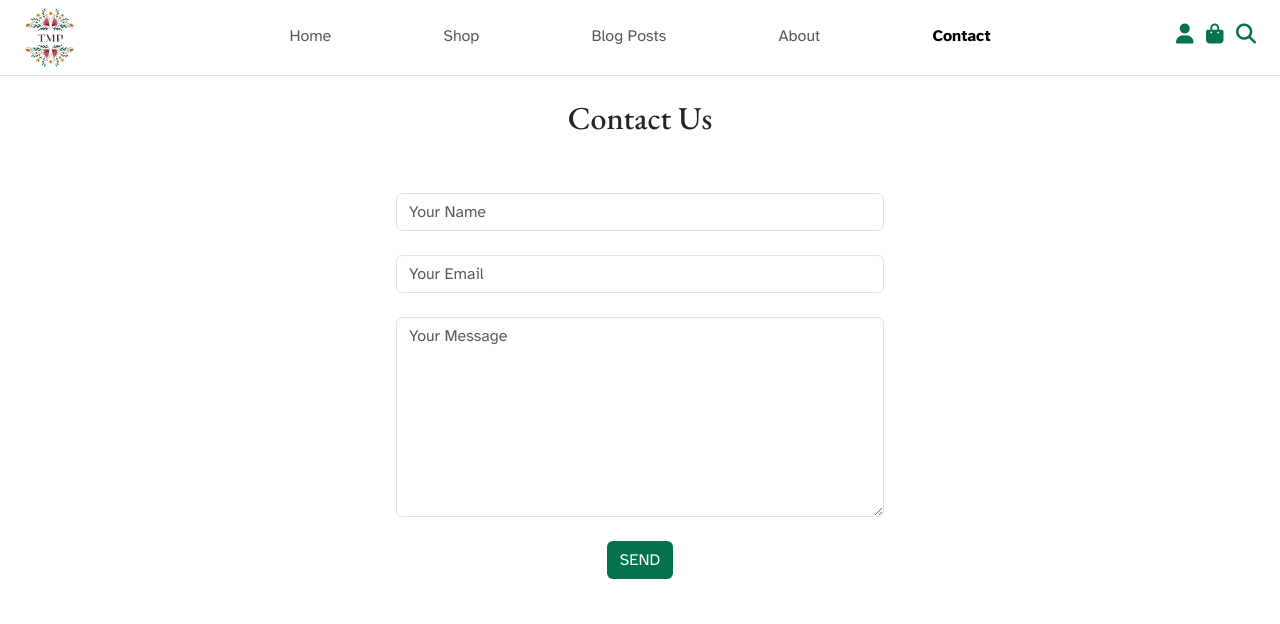
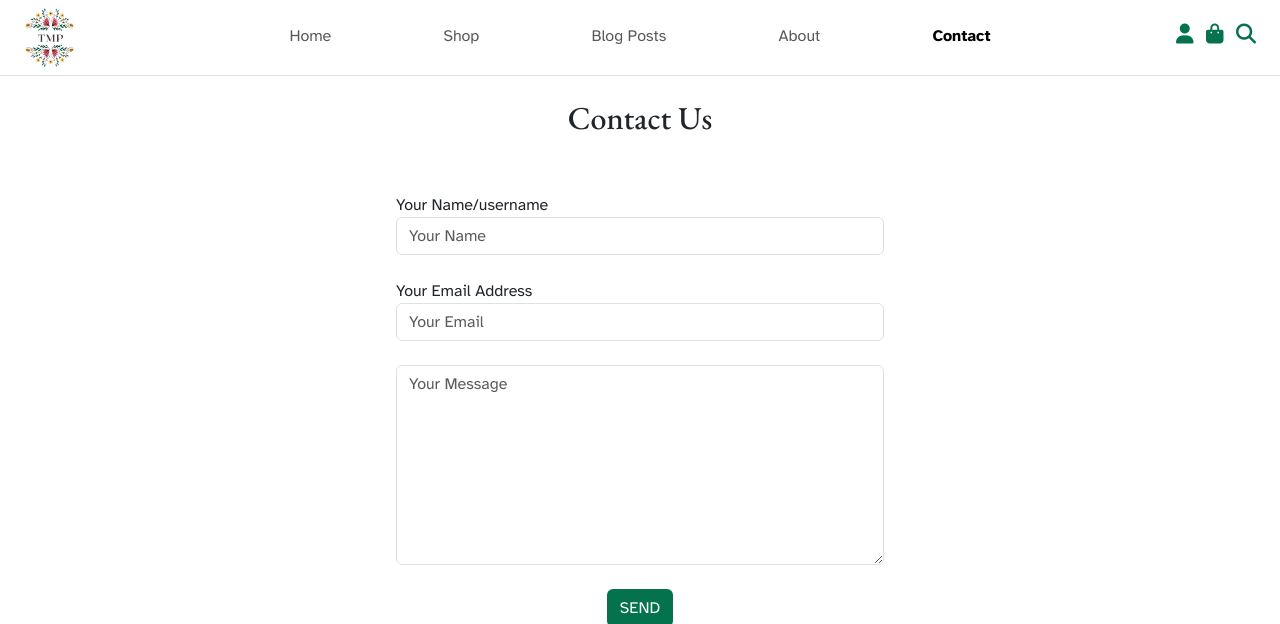
Before and after one commit to kosamad/the-meadow-project, a Django app: page /contact/contact/ in a window 1280 px wide. Shown: the top 624 px of the page. Run offline with Django 3.2, Linux system fonts and the light colour scheme; some libraries are stand-ins or nearby versions.

Commit message:
Lables for email and name.

```diff
--- a/contact/templates/contact/contact.html
+++ b/contact/templates/contact/contact.html
@@ -31,11 +31,13 @@
                 {% csrf_token %}
                 <!-- Contact Name -->
                 <div class="col-12 mb-4">
+                    <label for="message-name">Your Name/username</label>
                     <input type="text" name="message-name" class="form-control mb-30" placeholder="Your Name"
                         value="{% if user.is_authenticated %}{{ user.get_username}}{% endif %}">
                 </div>
                  <!-- Contact Email -->
                 <div class="col-12 mb-4">
+                    <label for="message-email">Your Email Address</label>
                     <input type="email" name="message-email" class="form-control mb-30" placeholder="Your Email"
                         value="{% if user.is_authenticated %}{{ user.email }}{% endif %}">
                 </div>
```
